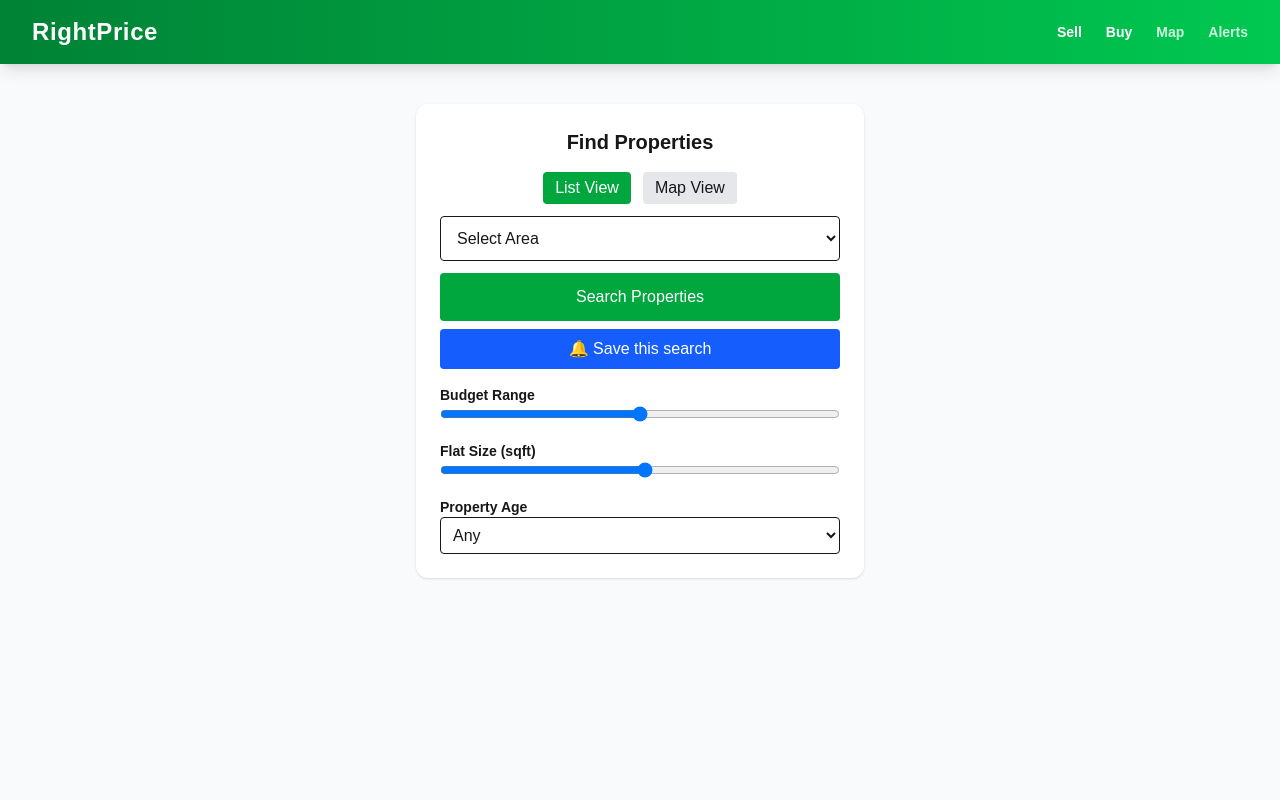
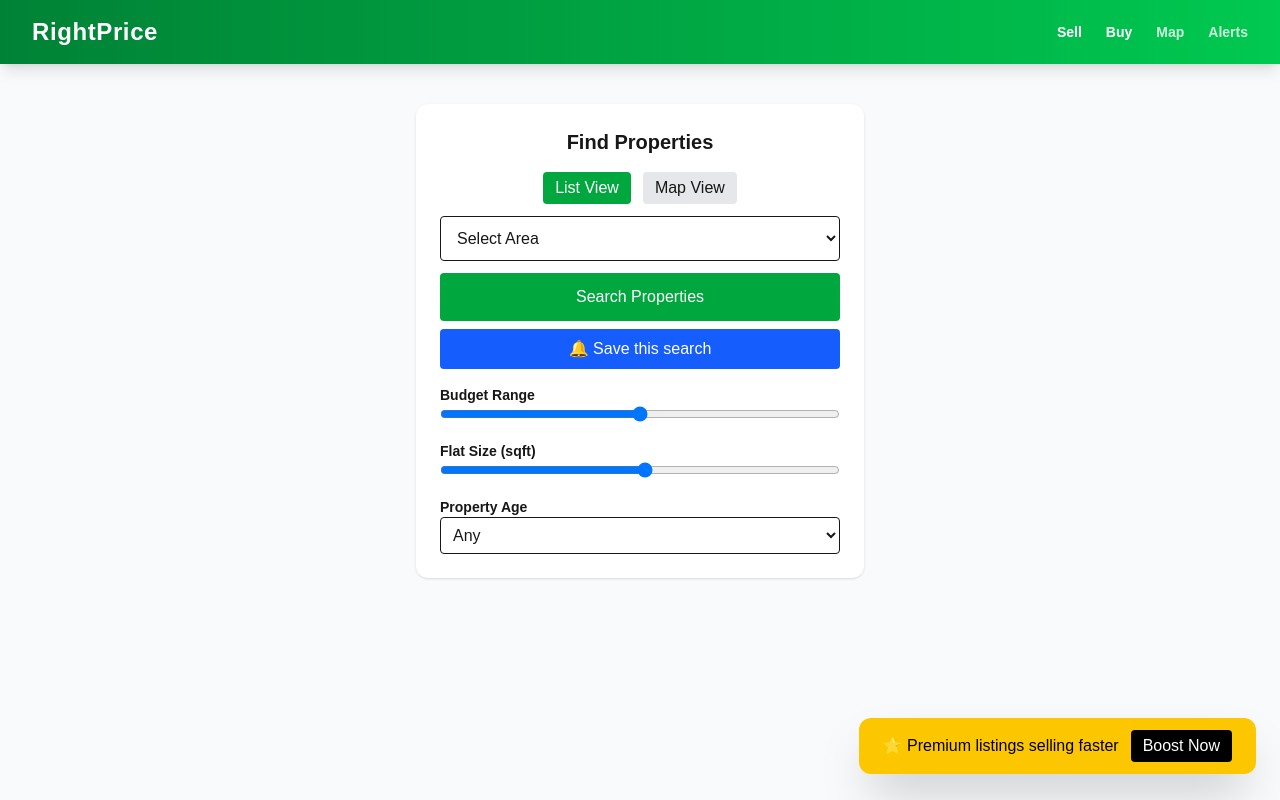
Before and after one commit to shekarchandr-web/rightprice, a Next.js app: page /buying in a window 1280 px wide. Built offline with nearby package versions, Linux system fonts and the light colour scheme.

Commit message:
conversion psychology features

```diff
--- a/app/buying/page.js
+++ b/app/buying/page.js
@@ -402,10 +402,16 @@ data.forEach(item => {
 
   <p className="text-xs text-gray-400 mt-1">
     📈 Prices rising in this locality
+    <p className="text-xs text-indigo-600 mt-1">
+💬 Seller open to negotiation
+</p>
   </p>
 </div>
               <p className="text-red-600 text-sm font-semibold">
 🔥 Demand Score {Math.floor(Math.random()*40)+60}/100
+<p className="text-xs text-pink-600 mt-1">
+❤️ {Math.floor(Math.random()*8)+2} buyers shortlisted this
+</p>
 </p>
               <p className="text-orange-600 text-sm">
 <p className="text-purple-600 text-sm">
@@ -482,6 +488,16 @@ ${item.is_boosted ? "bg-yellow-300 scale-110 animate-pulse" : "bg-white"}
 </div>
 
 )}
+{/* ⭐ FLOATING BOOST BANNER */}
+<div className="fixed bottom-6 right-6 bg-yellow-400 text-black px-6 py-3 rounded-xl shadow-2xl animate-bounce z-50">
+  ⭐ Premium listings selling faster
+  <button
+    onClick={()=>alert("Boost plan demo")}
+    className="ml-3 bg-black text-white px-3 py-1 rounded"
+  >
+    Boost Now
+  </button>
+</div>
     </div>
 
   );
```
